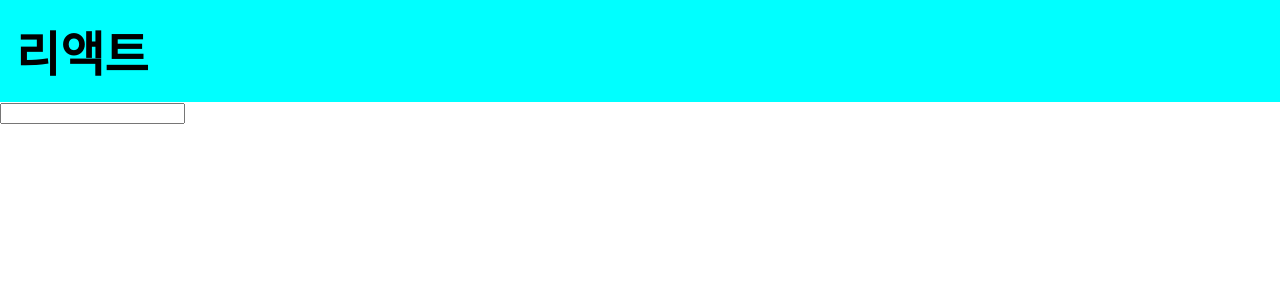
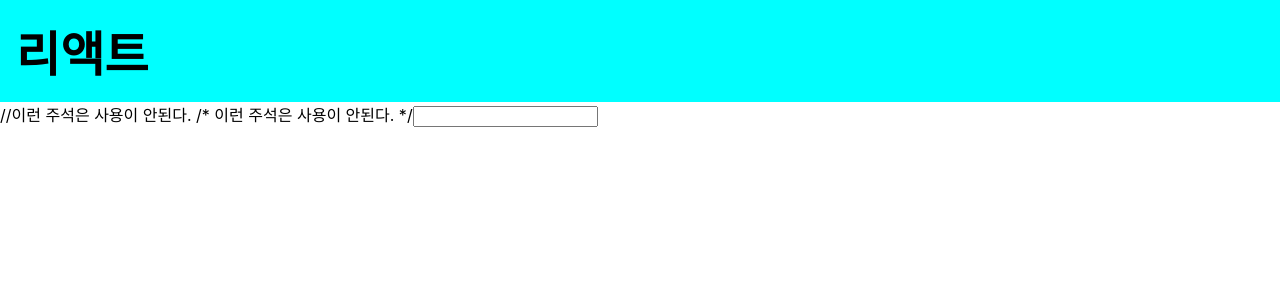
Before and after one commit to dltpals222/react-prac, a React (Create React App) app in the folder rePrac/: page / in a window 1280 px wide. Shown: the top 300 px of the page. Built offline with nearby package versions, Linux system fonts and the light colour scheme.

Commit message:
주석 사용시 주의사항

```diff
--- a/rePrac/src/App.js
+++ b/rePrac/src/App.js
@@ -5,6 +5,8 @@ function App() {
   return (
     <>
       <div className="react">{name}</div>
+      //이런 주석은 사용이 안된다. /* 이런 주석은 사용이 안된다. */
+      {/* 이런 주석을 사용해야 된다. */}
       <input />
     </>
   );
```
